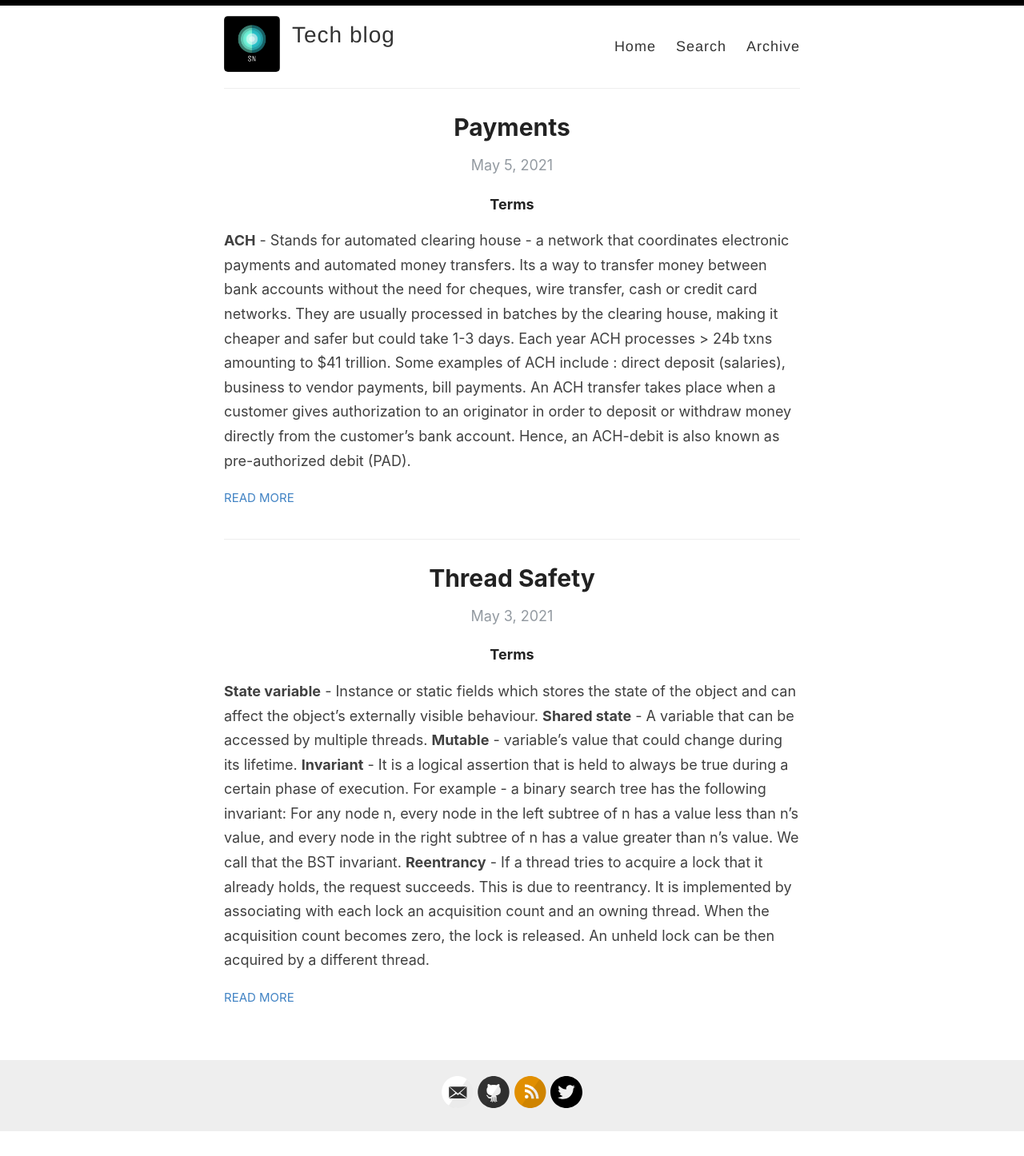
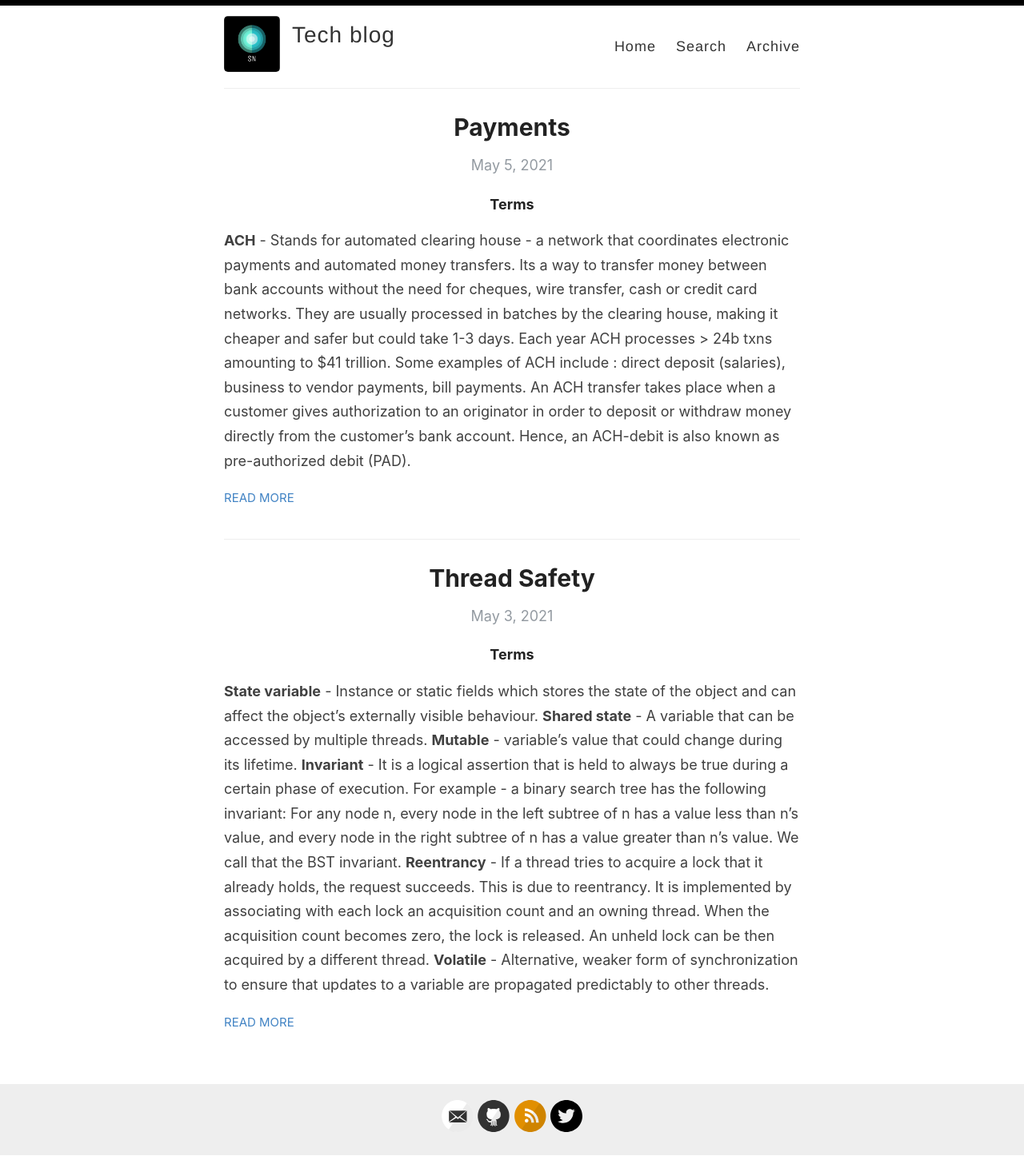
Before and after one commit to nakshatris/nakshatris.github.io, a Jekyll site: the page built from index.html, in a window 1280 px wide. Shown: the whole page at 80% size. Built offline with Jekyll 4.4.1, drawn with Linux system fonts in a browser that asks for light colours; the list of posts is cut into pages by our own code; before the commit the page ends 1415 px from its top, so only the background shows below that; part of the change alters nothing that is shown.

Commit message:
Update 2021-05-03-thread-safety.md

````diff
--- a/_posts/2021-05-03-thread-safety.md
+++ b/_posts/2021-05-03-thread-safety.md
@@ -10,15 +10,36 @@ categories: [Thread,Concurrency]
 **Mutable** - variable's value that could change during its lifetime.
 **Invariant** - It is a logical assertion that is held to always be true during a certain phase of execution. For example - a binary search tree has the following invariant: For any node n, every node in the left subtree of n has a value less than n's value, and every node in the right subtree of n has a value greater than n's value. We call that the BST invariant.
 **Reentrancy** - If a thread tries to acquire a lock that it already holds, the request succeeds. This is due to reentrancy. It is implemented by associating with each lock an acquisition count and an owning thread. When the acquisition count becomes zero, the lock is released. An unheld lock can be then acquired by a different thread.
+**Volatile** - Alternative, weaker form of synchronization to ensure that updates to a variable are propagated predictably to other threads.
 
 ##### Three ways to ensure thread safety:
 * Do not share state variables across threads OR
 * Make the state variable immutable OR
 * Use synchronization whenever accessing state variables
 
-##### Things to note:
+##### Thread safety points to note:
 
 * Atomicity - Beware of the following operations prone to race conditions:
+```
+  @NotThreadSafe
+  public class NoVisibility {
+    private static boolean read;
+    private static int number;
+
+    private static class ReaderThread extends Thread {
+      public void run() {
+        while(!ready)
+           Thread.yield();
+        System.out.println(number);
+      }
+    }
+    public static void main(String[] args) {
+      new ReaderThread().start();
+      number = 42;
+      read = true;
+    }
+  }
+  ```
   1. read-modify-write
       ```
       @NotThreadSafe
@@ -57,16 +78,16 @@ categories: [Thread,Concurrency]
       // Invariant: child age < mom age, child age < dad age
       @NotThreadSafe
       public class FamilyAgeCounter {
-        private AtomicLong childAge;
-        private AtomicLong momAge;
-        private AtomicLong dadAge;
+        private AtomicInteger childAge;
+        private AtomicInteger momAge;
+        private AtomicInteger dadAge;
 
-        public long[] getAges() {...}
+        public Integer[] getAges() {...}
         public void afterXYears(int x) {
          ...
-         childAge += x;
-         momAge += x;
-         dadAge += x;
+         childAge.addAndGet(x);
+         momAge.addAndGet(x);
+         dadAge.addAndGet(x);
          ...
         }
       }
@@ -78,9 +99,9 @@ categories: [Thread,Concurrency]
       // Invariant: child age < mom age, child age < dad age
       @ThreadSafe
       public class FamilyAgeCounter {
-        private AtomicLong childAge;
-        private AtomicLong momAge;
-        private AtomicLong dadAge;
+        private long childAge;
+        private long momAge;
+        private long dadAge;
 
         public synchronized long[] getAges() {...}
         public void afterXYears(int x) {
@@ -94,7 +115,109 @@ categories: [Thread,Concurrency]
         }
       }
       ```
-  4. fdfds
+      **OR**
+      ```
+      // Make it immutable
+      @ThreadSafe
+      public class FamilyAge {
+        private final int childAge;
+        private final int momAge;
+        private final int dadAge;
+
+        public FamilyAge(int childAge, int dadAge, int momAge) {
+          this.childAge = childAge;
+          this.dadAge = dadAge;
+          this.momAge = momAge;
+        }
+
+        public FamilyAge afterXYears(int x) {
+          int cAge = this.childAge + x;
+          int dAge = this.dadAge + x;
+          int mAge = this.momAge + x;
+          return new FamilyAge(cAge, dAge, mAge);
+        }
+      }
+      ```
+* Visibility - *synchronized* keyword is not only about atomicity or demarcating *critical sections*, it also provides *memory visibility*. Without    synchronization, change in variable state may not be visible to other threads and moreover, can also lead to a phenomemon called *reordering*. Example: This program may loop forever since the value of read may never be visible. It could also yield 0 if value of read is visible, but not of number, due to reordering. Potential solution is to use the synchronized keyword around shared data (recommended) or using volatile variables. *Locking can guarantee both visibility and atomicity; volative variables can only guarantee visibility.*
+* Nonatomic 64 bit operations - JVM is permitted to treat 64-bit read or write as 2 separate 32-bit writes. This can lead to a shared long value to have stale high 32 bits and latest low 32 bits. Solution: Declare them volatile, AtomicLong or guarded by lock.
+
+##### Thread safety techniques:
+
+* Immutable objects are always thread safe.
+  An object is immutable if:
+   * Its state cannot be mofified after construction;
+   * All its fields are final; (its possible without this, but very very hard); and
+   * It is properly constructed (the *this* reference does not escape during contruction)
+  Immutable objects are hard to create however:
+  For example, the below does not satisfy the first condition above:
+  ```
+  class UnsafeStates {
+    private final String[] states = new String[] { "AK", "AL", "ON" };
+    public String[] getStates() {
+        return states;
+    }
+  }
+
+  public static void main(String[] args) {
+    UnsafeStates unsafeStates = new UnsafeStates();
+    String[] states = unsafeStates.getStates();
+    states[0] = "CA";
+    for (String state : unsafeStates.getStates()) {
+        System.out.print(state + " ");  // will print CA AL ON
+    }
+  }
+  ```
+  To make the above class immutable:
+  ```
+  class SafeStates {
+    private final String[] states = new String[] { "AK", "AL", "ON" };
+    public String[] getStates() {
+        return Arrays.copyOf(states, states.length);
+    }
+  }
+  ```
+  To make the above class safely mutable
+  ```
+  class SafeMutableStates {
+    private final Set<String> states = new HashSet<>();
+    public synchronized void addState(String s) {
+        states.add(s);
+    }
+    public synchronized boolean containsState(String s) {
+        return states.contains(s);
+    }
+  }
+  ```
+* Mutable objects must be safely published i.e both the reference to the object and the object's state must be visible to other threads at the same time
+  * Initialize an object reference from static initializer *public static Holder holder = new Holder(42);*
+  * storing a reference to it into a volatile field or atomicReference
+    ```
+    public AtomicReference<Holder> holderRef;
+    public void initialize() {
+      Holder holder = new Holder(42);
+      holderRef = new AtomicReference<Holder>(holder);
+    }
+    ```
+  * storing a reference to it into a final field of a properly constructed object *public final Holder der = new Holder(42);*
+  * storing a reference to it into a field that is guarded by a lock
+* Using ThreadLocal : provides get and set accessor methods that maintain a separate copy of the value for each thread that uses it, so a get returns the most recent value passed to set *from the currently running thread*. ThreadLocal<T> can be imagined to be similar to Map<Thread, T>
+* Create final fields unless they need to be mutable. However, please note, as described in point 1, declaring a field *final* may not guarantee its immutability.
+* Java monitor pattern (using the object's own intrinsic lock to guard mutable state encapsulated by the object). Example - SafeMutableStates class. You could also use a private lock. Private lock disables client from acquiring the lock, allowing for more safety.
+  ```
+  public class SafeMutableStatesWithPrivateLock {
+    private final Object lock = new Object();
+    private final Set<String> states = new HashSet<>();
+    public void addState(String s) {
+      synchronized(lock) { ...
+      }
+    }
+    public boolean containsState(String s) {
+      synchronized(lock) { ...
+        return states.contains(s);
+      }
+    }
+  }
+  ```
 
 ##### Common mistakes:
 
@@ -111,6 +234,6 @@ For every invariant that involves more than 1 variable, **all** the variables in
 if(!vector.contains(element))
   vector.add(element)
 ```
-Even though vector provides thread safe methods, a race condition such as above (put-if-absent), which contains an atomicity violation bug.
-
+Even though vector provides thread safe methods, a race condition such as above (put-if-absent), which contains an atomicity violation bug. Some fixes include the below:
+[Source credits link](http://dig.cs.illinois.edu/papers/checkThenAct.pdf)
 <img width="459" alt="Fixes for race conditions on concurrent collections" src="https://user-images.githubusercontent.com/44378362/117681504-2a631980-b180-11eb-80dc-091378410832.png">
````
